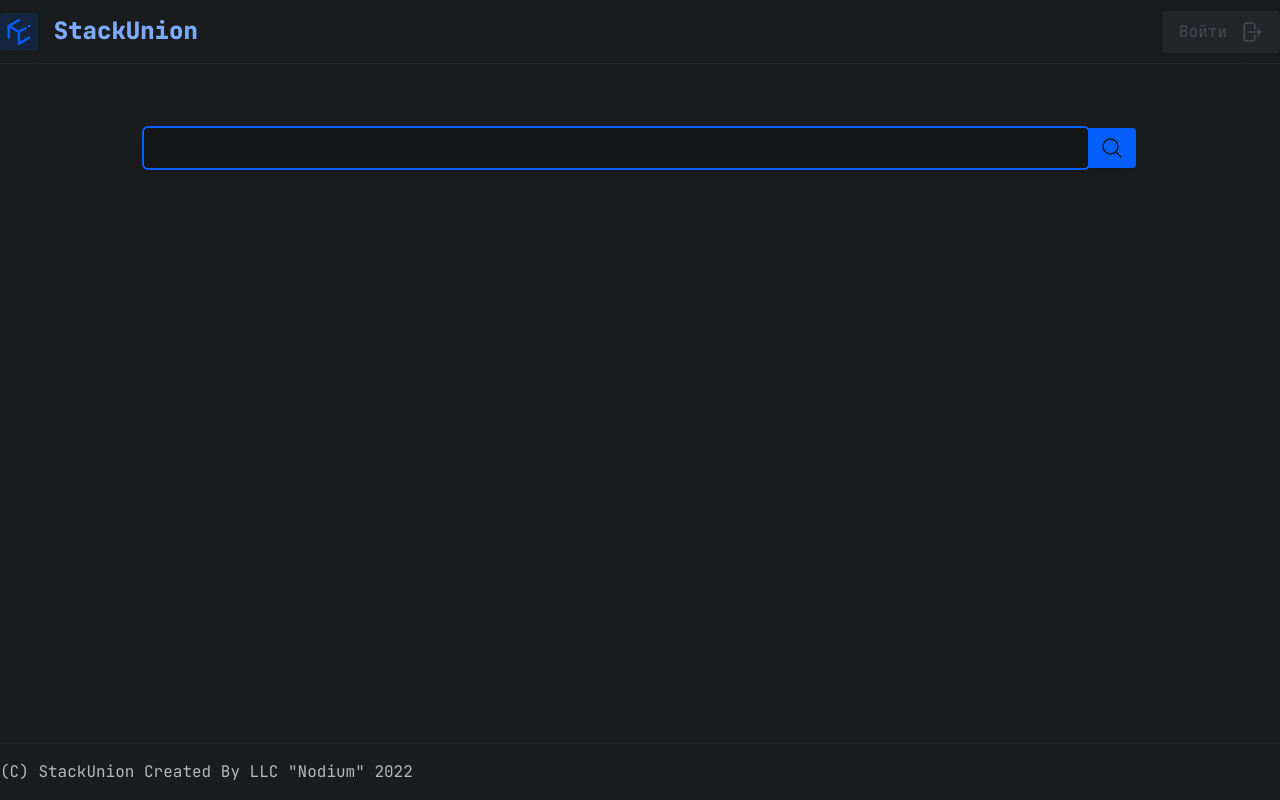
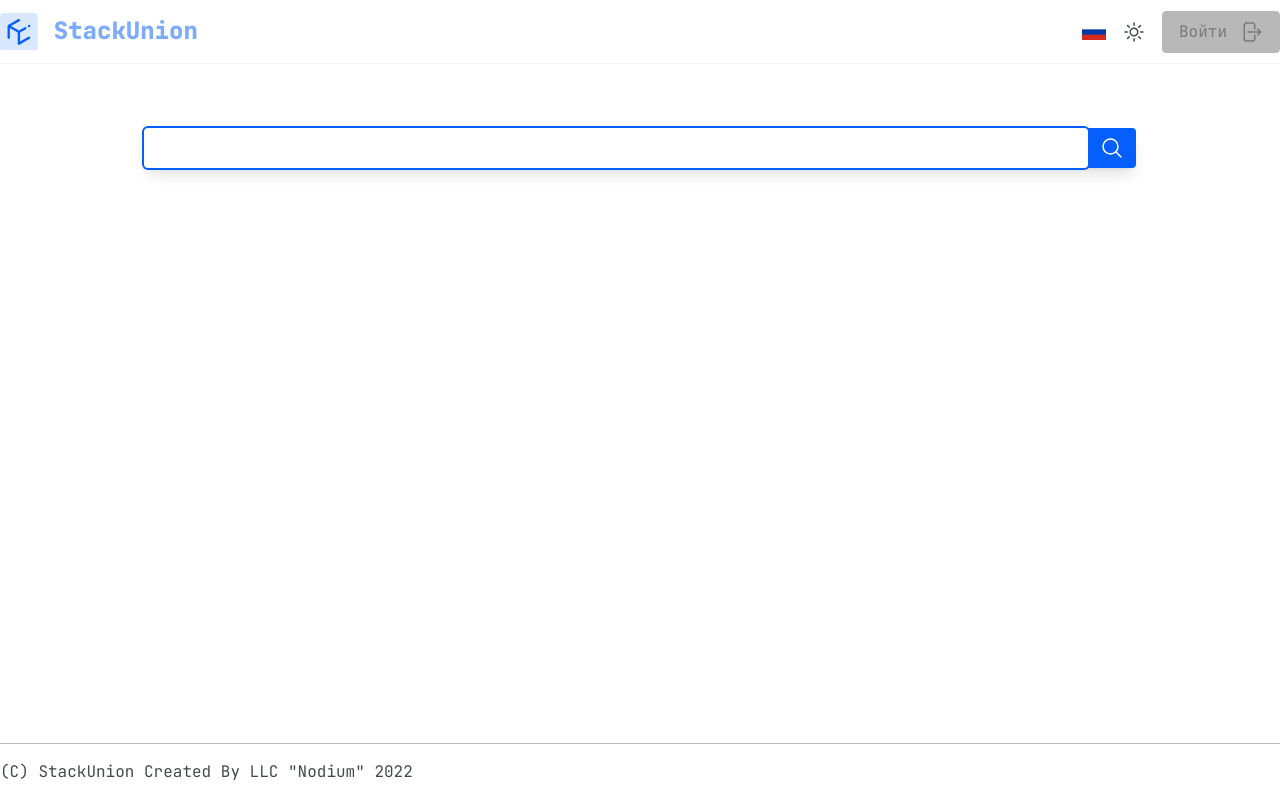
Before and after one commit to StackUnion/website, a Next.js app: page /search in a window 1280 px wide. Built offline with nearby package versions, Linux system fonts and the light colour scheme.

Commit message:
feat: add theme and locale switcher

```diff
--- a/package.json
+++ b/package.json
@@ -10,6 +10,7 @@
     "analyze": "cross-env ANALYZE=true next build"
   },
   "dependencies": {
+    "@headlessui/react": "^1.7.3",
     "@heroicons/react": "^2.0.12",
     "@monaco-editor/react": "^4.4.6",
     "classnames": "^2.3.2",
--- /dev/null
+++ b/src/components/molecules/LocaleSwitcher.tsx
@@ -0,0 +1,86 @@
+import { Menu, Transition } from '@headlessui/react'
+import { FC, Fragment, ReactNode, useEffect } from 'react'
+import { usePersistentState } from 'hooks/usePersistentState'
+import { fallback, SupportedLocale } from 'i18n'
+import { useLocale } from 'hooks/useI18n'
+import Link from 'next/link'
+
+const flags: Record<SupportedLocale, ReactNode> = {
+  ru: (
+    <svg xmlns="http://www.w3.org/2000/svg" viewBox="0 0 9 6" width={24} height={24}>
+      <path fill="#fff" d="M0 0h9v3H0z" />
+      <path fill="#d52b1e" d="M0 3h9v3H0z" />
+      <path fill="#0039a6" d="M0 2h9v2H0z" />
+    </svg>
+  ),
+  en: (
+    <svg xmlns="http://www.w3.org/2000/svg" viewBox="0 0 7410 3900" width={24} height={24}>
+      <path fill="#b22234" d="M0 0h7410v3900H0z" />
+      <path d="M0 450h7410m0 600H0m0 600h7410m0 600H0m0 600h7410m0 600H0" stroke="#fff" strokeWidth="300" />
+      <path fill="#3c3b6e" d="M0 0h2964v2100H0z" />
+      <g fill="#fff">
+        <g id="d">
+          <g id="c">
+            <g id="e">
+              <g id="b">
+                <path id="a" d="m247 90 70.534 217.082-184.66-134.164h228.253L176.466 307.082z" />
+                <use xlinkHref="#a" y="420" />
+                <use xlinkHref="#a" y="840" />
+                <use xlinkHref="#a" y="1260" />
+              </g>
+              <use xlinkHref="#a" y="1680" />
+            </g>
+            <use xlinkHref="#b" x="247" y="210" />
+          </g>
+          <use xlinkHref="#c" x="494" />
+        </g>
+        <use xlinkHref="#d" x="988" />
+        <use xlinkHref="#c" x="1976" />
+        <use xlinkHref="#e" x="2470" />
+      </g>
+    </svg>
+  ),
+}
+
+export const LocaleSwitcher: FC = () => {
+  const locale = useLocale()
+
+  const [lang, setLang] = usePersistentState('locale', fallback, () => locale)
+
+  useEffect(() => {
+    document.cookie = `NEXT_LOCALE=${lang}; max-age=31536000; path=/`
+  }, [lang])
+
+  return (
+    <Menu as="div" className="relative flex items-center text-left !outline-none !ring-0">
+      <Menu.Button>
+        <div className={'rounded'}>{flags[lang]}</div>
+      </Menu.Button>
+
+      <Transition
+        as={Fragment}
+        enter="transition ease-out duration-100"
+        enterFrom="transform opacity-0 scale-95"
+        enterTo="transform opacity-100 scale-100"
+        leave="transition ease-in duration-75"
+        leaveFrom="transform opacity-100 scale-100"
+        leaveTo="transform opacity-0 scale-95"
+      >
+        <Menu.Items className="rounded absolute flex flex-col gap-2 translate-x-1/2 right-1/2 z-10 mt-32 w-12 py-2 font-jetbrains origin-top-right bg-light dark:bg-dark shadow-lg focus:outline-none text-dark-50 dark:text-light-200 border border-light-200 dark:border-dark-200">
+          {Object.entries(flags).map(([locale, flag]) => (
+            <Menu.Item key={locale}>
+              <Link href={'#'} locale={locale}>
+                <div
+                  className={'!flex justify-center cursor-pointer rounded'}
+                  onClick={() => setLang(locale as SupportedLocale)}
+                >
+                  {flag}
+                </div>
+              </Link>
+            </Menu.Item>
+          ))}
+        </Menu.Items>
+      </Transition>
+    </Menu>
+  )
+}
--- a/src/components/molecules/LogoWithText.tsx
+++ b/src/components/molecules/LogoWithText.tsx
@@ -7,7 +7,9 @@ export const LogoWithText: FC<JId> = props => {
   return (
     <div className={'h-3/5 flex items-center gap-4 cursor-pointer'} {...props} onClick={() => nav('/')}>
       <SquareLogo className={'h-full'} />
-      <span className={'font-black font-jetbrains text-2xl text-accent-200 select-none'}>StackUnion</span>
+      <span className={'hidden md:block font-black font-jetbrains text-2xl text-accent-200 select-none'}>
+        StackUnion
+      </span>
     </div>
   )
 }
--- /dev/null
+++ b/src/components/molecules/ThemeSwitcher.tsx
@@ -0,0 +1,81 @@
+import { Menu, Transition } from '@headlessui/react'
+import { FC, Fragment, useEffect } from 'react'
+import { usePersistentState } from 'hooks/usePersistentState'
+
+const lightIcon = (
+  <svg
+    xmlns="http://www.w3.org/2000/svg"
+    fill="none"
+    viewBox="0 0 24 24"
+    strokeWidth={1.5}
+    stroke="currentColor"
+    className="w-6 h-6"
+  >
+    <path
+      strokeLinecap="round"
+      strokeLinejoin="round"
+      d="M12 3v2.25m6.364.386l-1.591 1.591M21 12h-2.25m-.386 6.364l-1.591-1.591M12 18.75V21m-4.773-4.227l-1.591 1.591M5.25 12H3m4.227-4.773L5.636 5.636M15.75 12a3.75 3.75 0 11-7.5 0 3.75 3.75 0 017.5 0z"
+    />
+  </svg>
+)
+
+const darkIcon = (
+  <svg
+    xmlns="http://www.w3.org/2000/svg"
+    fill="none"
+    viewBox="0 0 24 24"
+    strokeWidth={1.5}
+    stroke="currentColor"
+    className="w-6 h-6"
+  >
+    <path
+      strokeLinecap="round"
+      strokeLinejoin="round"
+      d="M21.752 15.002A9.718 9.718 0 0118 15.75c-5.385 0-9.75-4.365-9.75-9.75 0-1.33.266-2.597.748-3.752A9.753 9.753 0 003 11.25C3 16.635 7.365 21 12.75 21a9.753 9.753 0 009.002-5.998z"
+    />
+  </svg>
+)
+
+export const ThemeSwitcher: FC = () => {
+  const [dark, setDark] = usePersistentState(
+    'dark',
+    false,
+    () => window?.matchMedia('(prefers-color-scheme: dark)').matches,
+  )
+
+  useEffect(() => {
+    if (dark) document.documentElement.classList.add('dark')
+    else document.documentElement.classList.remove('dark')
+  }, [dark])
+
+  return (
+    <Menu as="div" className="relative flex items-center text-left !outline-none !ring-0">
+      <Menu.Button>
+        <div className={'text-dark-50 dark:text-violet-500'}>{dark ? darkIcon : lightIcon}</div>
+      </Menu.Button>
+
+      <Transition
+        as={Fragment}
+        enter="transition ease-out duration-100"
+        enterFrom="transform opacity-0 scale-95"
+        enterTo="transform opacity-100 scale-100"
+        leave="transition ease-in duration-75"
+        leaveFrom="transform opacity-100 scale-100"
+        leaveTo="transform opacity-0 scale-95"
+      >
+        <Menu.Items className="rounded absolute flex flex-col gap-2 translate-x-1/2 right-1/2 z-10 mt-32 w-12 py-2 font-jetbrains origin-top-right bg-light dark:bg-dark shadow-lg focus:outline-none text-dark-50 dark:text-light-200 border border-light-200 dark:border-dark-200">
+          <Menu.Item>
+            <div className={'flex justify-center cursor-pointer'} onClick={() => setDark(false)}>
+              {lightIcon}
+            </div>
+          </Menu.Item>
+          <Menu.Item>
+            <div className={'flex justify-center cursor-pointer'} onClick={() => setDark(true)}>
+              {darkIcon}
+            </div>
+          </Menu.Item>
+        </Menu.Items>
+      </Transition>
+    </Menu>
+  )
+}
--- a/src/components/organisms/Header.tsx
+++ b/src/components/organisms/Header.tsx
@@ -2,6 +2,8 @@ import { FC } from 'react'
 import { LogoWithText } from 'components/molecules/LogoWithText'
 import { Button } from 'components/atoms/Button'
 import Link from 'next/link'
+import { ThemeSwitcher } from 'components/molecules/ThemeSwitcher'
+import { LocaleSwitcher } from 'components/molecules/LocaleSwitcher'
 
 export const Header: FC = () => (
   <header
@@ -11,7 +13,10 @@ export const Header: FC = () => (
   >
     <div className={'max-w-screen-xl mx-auto flex items-center h-full px-8 xl:px-0 flex justify-between'}>
       <LogoWithText />
-      <div className={'font-jetbrains text-dark dark:text-light select-none'}></div>
+      <div />
+      <div className={'flex gap-4 items-center'}>
+        <LocaleSwitcher />
+        <ThemeSwitcher />
         <Link href={'/login'}>
           <Button primary disabled>
             Войти
@@ -32,5 +37,6 @@ export const Header: FC = () => (
           </Button>
         </Link>
       </div>
+    </div>
   </header>
 )
--- /dev/null
+++ b/src/hooks/usePersistentState.ts
@@ -0,0 +1,16 @@
+import { useCallback, useEffect, useState } from 'react'
+
+export const usePersistentState = <T>(key: string, init: T, initializer: () => T): [T, (value: T) => void] => {
+  const [state, setState] = useState(init)
+
+  useEffect(() => {
+    setState(localStorage[key] ?? initializer())
+  }, [])
+
+  const modify = useCallback((value: T) => {
+    setState(value)
+    localStorage[key] = value
+  }, [])
+
+  return [state, modify]
+}
--- a/src/pages/_document.tsx
+++ b/src/pages/_document.tsx
@@ -2,7 +2,7 @@ import { Html, Main, NextScript, Head } from 'next/document'
 
 export default function Document() {
   return (
-    <Html lang={'ru'} className={'min-h-[100vh] dark selection:bg-accent-50 selection:bg-opacity-20'}>
+    <Html lang={'ru'} className={'min-h-[100vh] selection:bg-accent-50 selection:bg-opacity-20'}>
       <Head>
         <meta charSet="UTF-8" />
         <link rel={'icon'} type={'image/png'} href={'/favicon.png'} />
```
Also changed, not shown: 1 other file (tests, documents, lock files or other folders). Lines whose indentation alone changed are shown as unchanged.
